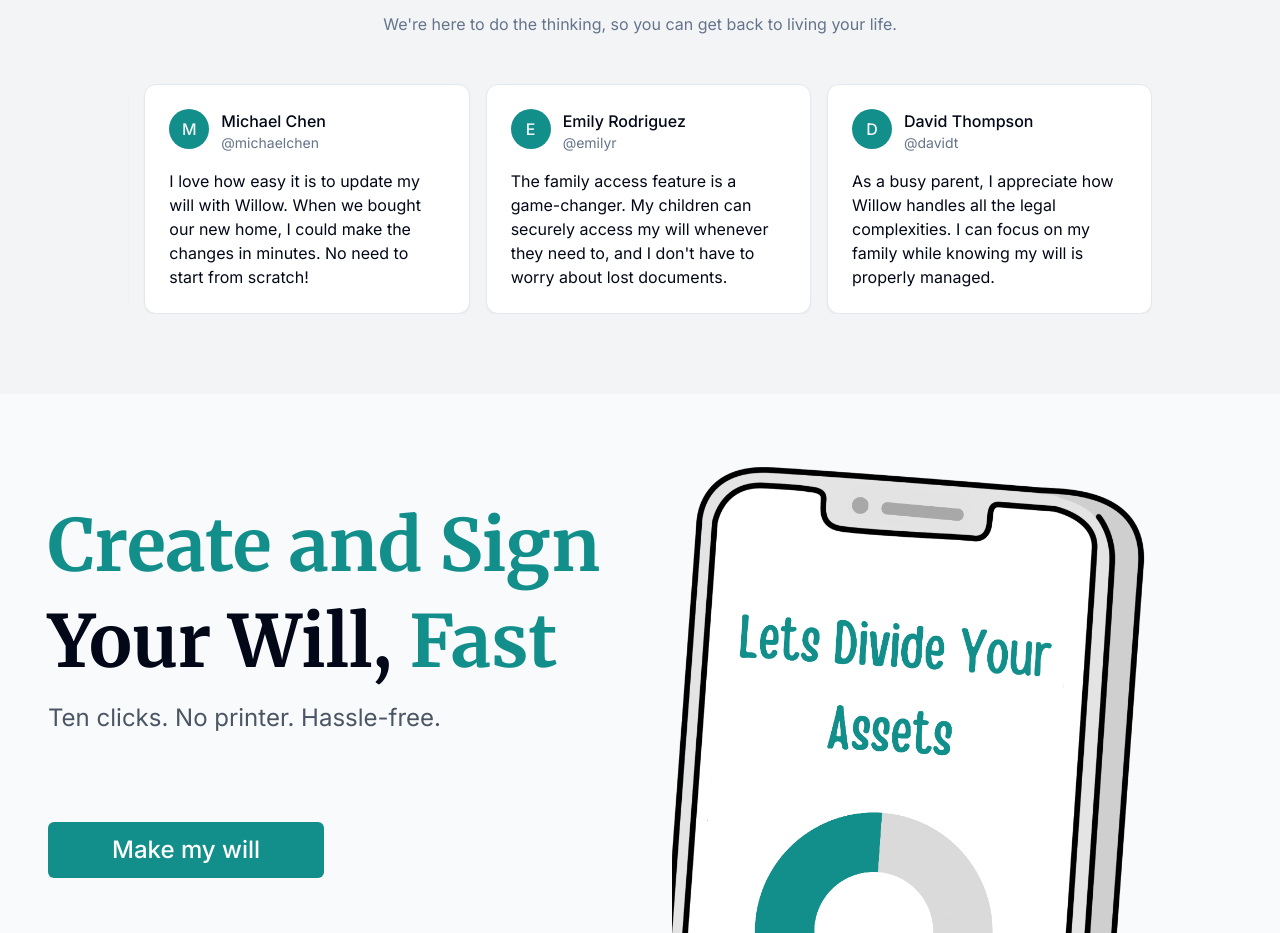
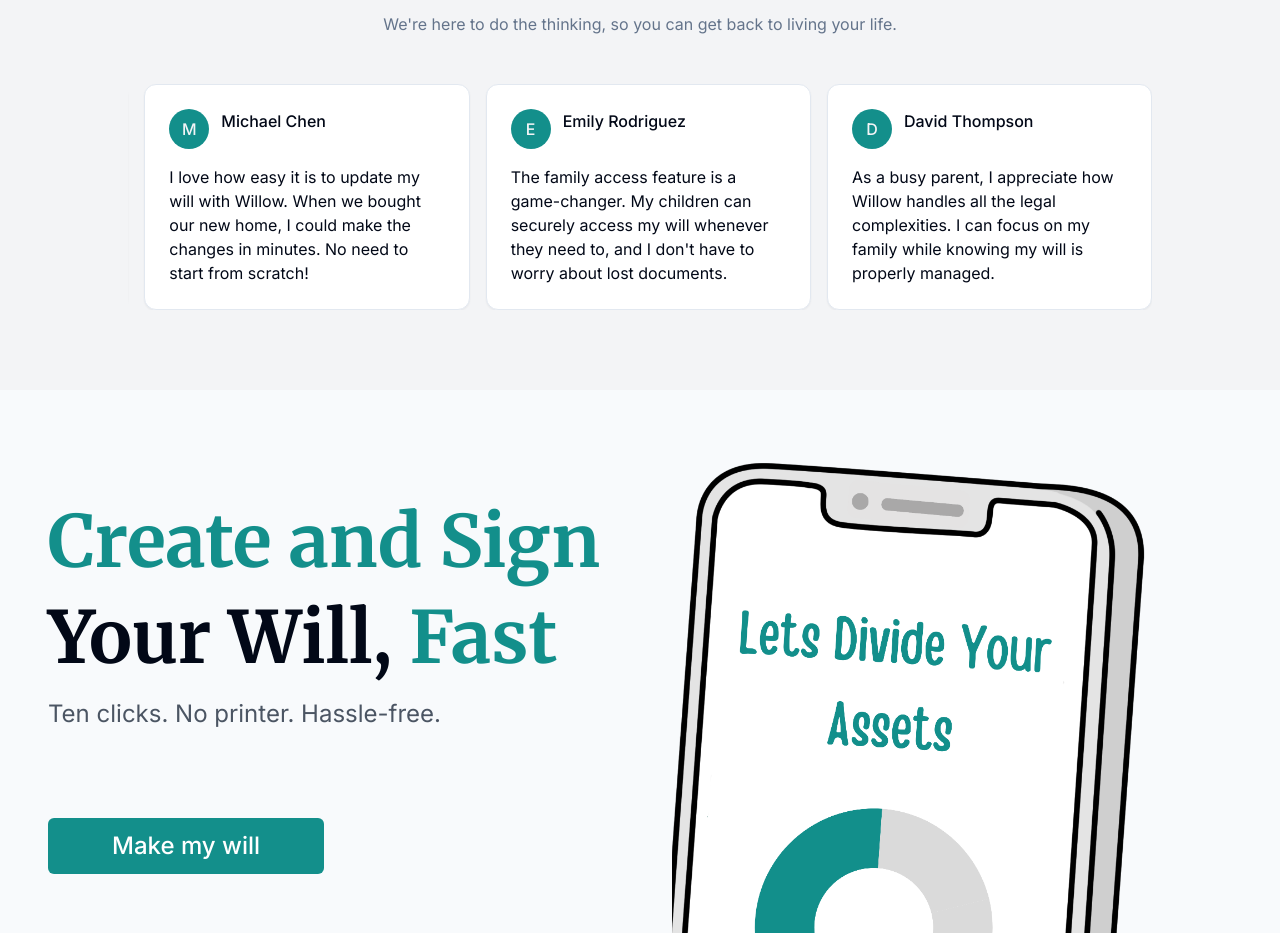
Before and after one commit to Willow-07042002-Inc/landing-page-v, a React (Vite) app: page / in a window 1280 px wide. Shown: the part 924-1857 px from the top of the page. Built offline with nearby package versions, Linux system fonts and the light colour scheme.

Commit message:
usernames

```diff
--- a/src/components/Reviews.tsx
+++ b/src/components/Reviews.tsx
@@ -6,33 +6,28 @@ const reviewsData = [
   {
     quote: "Creating my will with Willow was incredibly simple and stress-free. The process took just 10 minutes and I feel so much more secure knowing my family is protected.",
     author: "Sarah Johnson",
-    username: "@sarahj",
     avatar: "/lovable-uploads/9ff0bcf3-4c32-4418-8d96-3727159fec7d.png"
   },
   {
     quote: "I love how easy it is to update my will with Willow. When we bought our new home, I could make the changes in minutes. No need to start from scratch!",
     author: "Michael Chen",
-    username: "@michaelchen",
     avatar: "/lovable-uploads/9ff0bcf3-4c32-4418-8d96-3727159fec7d.png"
   },
   {
     quote: "The family access feature is a game-changer. My children can securely access my will whenever they need to, and I don't have to worry about lost documents.",
     author: "Emily Rodriguez",
-    username: "@emilyr",
     avatar: "/lovable-uploads/9ff0bcf3-4c32-4418-8d96-3727159fec7d.png"
   },
   {
     quote: "As a busy parent, I appreciate how Willow handles all the legal complexities. I can focus on my family while knowing my will is properly managed.",
     author: "David Thompson",
-    username: "@davidt",
     avatar: "/lovable-uploads/9ff0bcf3-4c32-4418-8d96-3727159fec7d.png"
   }
 ];
 
-const ReviewCard = ({ quote, author, username, avatar }: {
+const ReviewCard = ({ quote, author,  avatar }: {
   quote: string;
   author: string;
-  username: string;
   avatar: string;
 }) => (
   <div className="bg-white rounded-xl p-6 shadow-sm border border-border h-full">
@@ -42,7 +37,6 @@ const ReviewCard = ({ quote, author, username, avatar }: {
       </div>
       <div>
         <p className="font-medium">{author}</p>
-        <p className="text-sm text-muted-foreground">{username}</p>
       </div>
     </div>
     <p className="text-foreground">{quote}</p>
```
